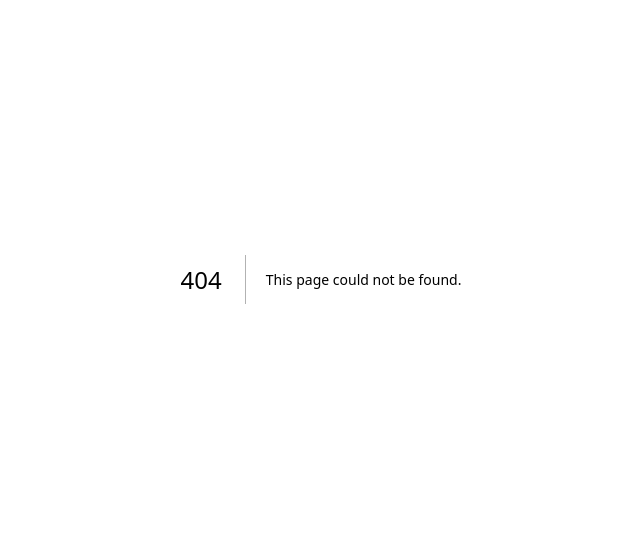
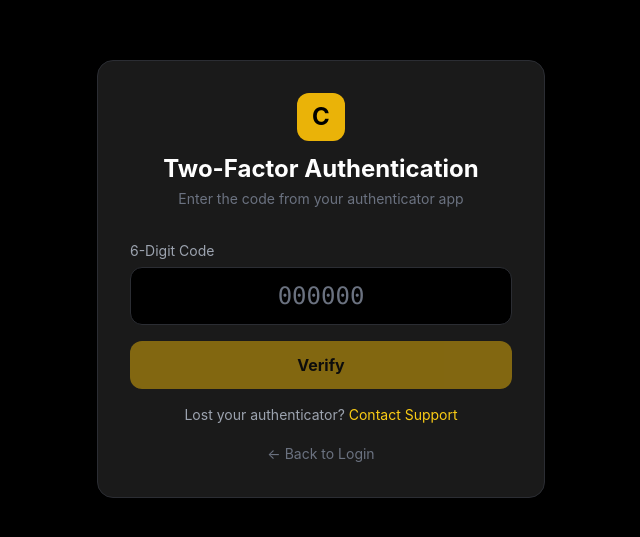
Before and after one commit to Cashipro/cashipro, a Next.js app in the folder apps/web/: page /two-factor in a window 1280 px wide. Before the commit this address had no page. Shown: the part 121-658 px from the top of the page, without its empty margins (319-959 px from the left). Built offline with nearby package versions, Linux system fonts and the light colour scheme.

Commit message:
Create page.tsx

```diff
--- /dev/null
+++ b/apps/web/src/app/two-factor/page.tsx
@@ -0,0 +1,70 @@
+"use client";
+
+import { useState } from "react";
+import Link from "next/link";
+
+export default function TwoFactorPage() {
+  const [code, setCode] = useState("");
+  const [isLoading, setIsLoading] = useState(false);
+
+  const handleSubmit = async (e: React.FormEvent) => {
+    e.preventDefault();
+    setIsLoading(true);
+    await new Promise((resolve) => setTimeout(resolve, 1000));
+    setIsLoading(false);
+    window.location.href = "/dashboard";
+  };
+
+  return (
+    <div className="min-h-screen flex items-center justify-center bg-black p-4">
+      <div className="bg-[#1a1a1a] p-8 rounded-2xl border border-[#2b2d33] w-full max-w-md">
+        {/* Logo */}
+        <div className="text-center mb-8">
+          <div className="w-12 h-12 bg-yellow-500 rounded-xl mx-auto flex items-center justify-center text-2xl font-bold text-black mb-3">
+            C
+          </div>
+          <h1 className="text-2xl font-bold text-white">Two-Factor Authentication</h1>
+          <p className="text-sm text-gray-500 mt-1">Enter the code from your authenticator app</p>
+        </div>
+
+        <form onSubmit={handleSubmit} className="space-y-4">
+          <div>
+            <label className="text-sm text-gray-400 block mb-1.5">6-Digit Code</label>
+            <input
+              type="text"
+              value={code}
+              onChange={(e) => setCode(e.target.value)}
+              placeholder="000000"
+              maxLength={6}
+              className="w-full bg-black border border-[#2b2d33] rounded-xl px-4 py-3 text-white placeholder-gray-500 text-center text-2xl font-mono focus:outline-none focus:border-yellow-400 transition"
+              required
+            />
+          </div>
+
+          <button
+            type="submit"
+            disabled={isLoading || code.length < 6}
+            className="w-full py-3 bg-yellow-500 text-black font-bold rounded-xl hover:bg-yellow-400 transition-all disabled:opacity-50"
+          >
+            {isLoading ? "Verifying..." : "Verify"}
+          </button>
+
+          <div className="text-center">
+            <p className="text-sm text-gray-400">
+              Lost your authenticator?{" "}
+              <Link href="/support" className="text-yellow-400 hover:text-yellow-300">
+                Contact Support
+              </Link>
+            </p>
+          </div>
+
+          <div className="text-center">
+            <Link href="/login" className="text-sm text-gray-500 hover:text-white transition">
+              ← Back to Login
+            </Link>
+          </div>
+        </form>
+      </div>
+    </div>
+  );
+}
```
